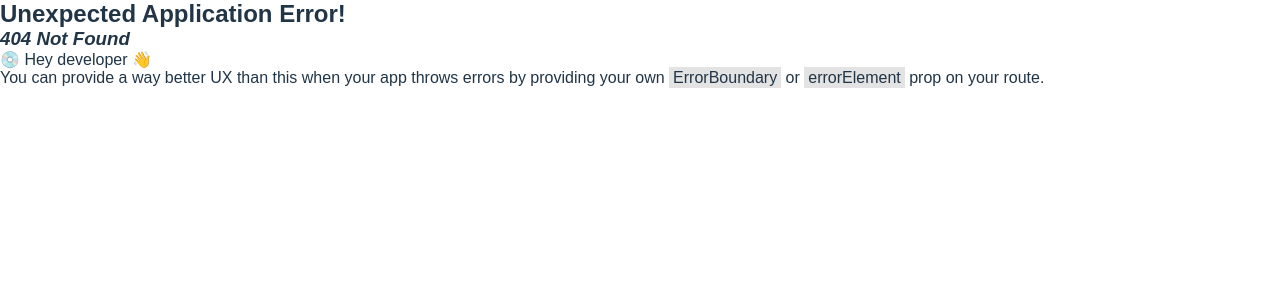
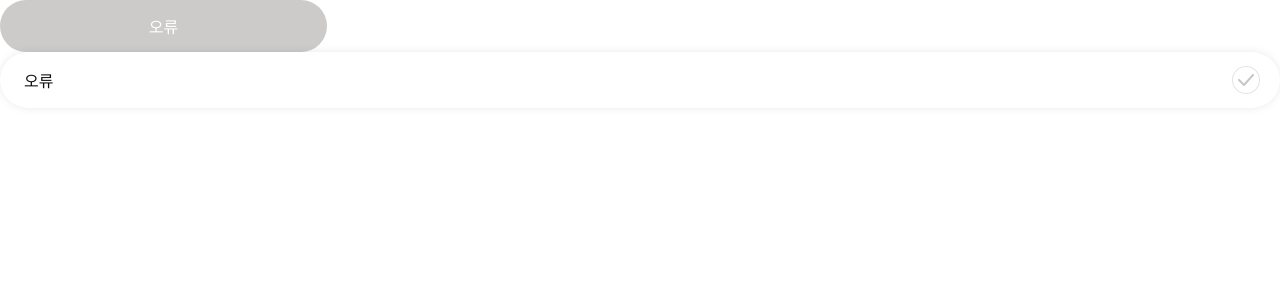
Before and after one commit to SejongPeer/peer_v2, a React (Vite) app: page /buddy in a window 1280 px wide. Before the commit this address had no page. Shown: the top 300 px of the page. Built offline with nearby package versions, Linux system fonts and the light colour scheme.

Commit message:
feat: Buddy 페이지 준비 및 공통 컴포넌트 - 버튼

```diff
--- a/src/App.tsx
+++ b/src/App.tsx
@@ -5,6 +5,7 @@ import { HomePage } from "./pages/home-page";
 import { LoginPage } from "./pages/login-page";
 import { RegisterPage } from "./pages/register-page";
 import { Toaster } from "sonner";
+import { BuddyPage } from "./pages/buddyPage";
 
 const router = createBrowserRouter([
   {
@@ -19,6 +20,10 @@ const router = createBrowserRouter([
     path: "/register",
     element: <RegisterPage />,
   },
+  {
+    path: "/buddy",
+    element: <BuddyPage />,
+  }
 ]);
 
 export const App = () => {
--- a/src/components/banner.tsx
+++ b/src/components/banner.tsx
@@ -79,4 +79,5 @@ const SlideImage = styled.img<SlideImageProps>`
   object-fit: cover;
   animation: ${({ slideIn }) => (slideIn ? fadeIn : fadeOut)} 0.5s ease-in-out;
   cursor: pointer; // 커서를 포인터로 변경
+  margin-top: 16px
 `;
--- /dev/null
+++ b/src/components/buddy/buddyButton.tsx
@@ -0,0 +1,71 @@
+import styled from "styled-components";
+import { COLORS } from "../../theme";
+
+import checked from '../../assets/images/filledCheck.png';
+import unchecked from '../../assets/images/unfilledCheck.png';
+
+interface ButtonProps {
+    text?: string;
+    textChecked?: string;
+    ischecked?: boolean;
+    onClick?: () => void;
+}
+
+export const BuddyButton = ({
+    text='오류',
+    textChecked='오류',
+    ischecked=false ,
+    onClick
+}: ButtonProps) => {
+    return (
+        (ischecked ?
+        <ButtonWrapperChecked
+            onClick={onClick}
+        >
+            {textChecked}
+        </ButtonWrapperChecked>
+        :
+        <ButtonWrapper
+            onClick={onClick}
+        >
+            {text}
+        </ButtonWrapper>
+    )
+    )
+}
+
+const ButtonWrapper = styled.button<ButtonProps>`
+    width: 100%;
+    height: 56px;
+    color: ${COLORS.font1};
+    background-color: #FFF;
+    border-radius: 50px;
+    border: none;
+    cursor: pointer;
+    display: inline-block;
+    text-align: left;
+    padding: 16px 24px;
+    box-shadow: 0px 0px 12px -4px rgba(0, 0, 0, 0.20);
+    background-image: url(${unchecked});
+    background-size: 28px;
+    background-repeat: no-repeat;
+    background-position: right 20px center;
+`;
+const ButtonWrapperChecked = styled.button<ButtonProps>`
+    width: 100%;
+    height: 56px;
+    color: ${COLORS.font1};
+    background-color: #FCECEE;
+    border-radius: 50px;
+    border: 1px solid ${COLORS.main};
+    cursor: pointer;
+    display: inline-block;
+    text-align: left;
+    padding: 16px 24px;
+    box-shadow: 0px 0px 12px -4px rgba(0, 0, 0, 0.20);
+    font-weight: bold;
+    background-image: url(${checked});
+    background-size: 28px;
+    background-repeat: no-repeat;
+    background-position: right 20px center;
+`;
--- /dev/null
+++ b/src/components/buddy/buddyStart.tsx
@@ -0,0 +1,11 @@
+import { ConfirmButton } from "../button/confirmButton";
+import { BuddyButton } from "./buddyButton";
+
+export const BuddyStart = () => {
+    return (
+        <div>
+            <ConfirmButton />
+            <BuddyButton />
+        </div>
+    );
+}
--- /dev/null
+++ b/src/components/button/confirmButton.tsx
@@ -0,0 +1,51 @@
+import styled from "styled-components";
+import { COLORS } from "../../theme";
+
+interface ButtonProps {
+    width?: string;
+    height?: string;
+    text?: string;
+    textcolor?: string;
+    backgroundcolor?: string;
+    borderradius?: string;
+    border?: string;
+    onClick?: () => void;
+}
+
+export const ConfirmButton = ({
+    width='327px',
+    height='52px',
+    text='오류',
+    textcolor=`${COLORS.back2}`,
+    backgroundcolor=`${COLORS.disabled}`,
+    borderradius='50px',
+    border='none',
+    onClick
+}: ButtonProps) => {
+    return (
+        <ButtonWrapper
+            width={width}
+            height={height}
+            textcolor={textcolor}
+            backgroundcolor={backgroundcolor}
+            borderradius={borderradius}
+            border={border}
+            onClick={onClick}
+        >
+            {text}
+        </ButtonWrapper>
+    )
+}
+
+const ButtonWrapper = styled.button<ButtonProps>`
+    width: ${(props) => props.width};
+    height: ${(props) => props.height};
+    color: ${(props) => props.textcolor};
+    background-color: ${(props) => props.backgroundcolor};
+    border-radius: ${(props) => props.borderradius};
+    border: ${(props) => props.border};
+    cursor: pointer;
+    display: inline-block;
+    text-align: center;
+    padding: 14px 0;
+`;
--- a/src/pages/buddyPage.tsx
+++ b/src/pages/buddyPage.tsx
@@ -1,3 +1,20 @@
+import { useSearchParams } from "react-router-dom";
+import { BuddyStart } from "../components/buddy/buddyStart";
+
 export const BuddyPage = () => {
-    return;
+    const [searchParams] = useSearchParams();
+    const step = searchParams.get("step") || "1";
+
+    const buddyStep = () => {
+        switch (step) {
+            case "1":
+                return <BuddyStart />;
+        }
+    }
+
+    return(
+        <div>
+            {buddyStep()}
+        </div>
+    )
 };
--- a/src/pages/home-page.tsx
+++ b/src/pages/home-page.tsx
@@ -1,5 +1,6 @@
-import React from "react";
 import styled from "styled-components";
+
+import Banner from "../components/banner";
 
 import buddyChar from "../assets/images/main/buddy_character.png";
 import honbobChar from "../assets/images/main/honbob_character.png";
@@ -9,32 +10,41 @@ import kakaoImg from "../assets/images/kakao.png";
 
 import { COLORS } from "../theme";
 import { Header } from "../components/header";
-
-const Banner = React.lazy(() => import("../components/banner"));
+import { useEffect } from "react";
+import { useNavigate } from "react-router-dom";
 
 export const HomePage = () => {
+  useEffect(() => {
+    // 페이지가 로드될 때 body 배경색 변경
+    document.body.style.backgroundColor = "#FFF7F7";
+
+    // 컴포넌트가 언마운트될 때 배경색 원래대로 복구
+    return () => {
+      document.body.style.backgroundColor = "";
+    };
+  }, []);
+
+  const navigate = useNavigate();
+  const goBuddyHandler = () => {
+    navigate("/buddy");
+  }
+
   return (
     <Container>
       <Header />
+      <ContentContainer>
       <Banner />
+
       <ServiceContainer>
-        <MatchingBtn>
+        <MatchingBtn onClick={goBuddyHandler}>
           <ServiceTitle>세종버디</ServiceTitle>
           <ServiceInfo>새로운 캠퍼스 짝궁 찾기</ServiceInfo>
-          <ServiceCharacter
-            src={buddyChar}
-            style={{ width: "96px", height: "88px", aspectRatio: "96/88" }}
-            alt="세종버디 캐릭터"
-          />
+          <ServiceCharacter src={buddyChar} style={{width: '96px', height: '88px', aspectRatio: '96/88'}} alt="세종버디 캐릭터"/>
         </MatchingBtn>
         <MatchingBtn>
           <ServiceTitle>혼밥탈출</ServiceTitle>
           <ServiceInfo>혼밥하기 싫을 때</ServiceInfo>
-          <ServiceCharacter
-            src={honbobChar}
-            style={{ width: "88px", height: "88px", aspectRatio: "1/1" }}
-            alt="혼밥탈출 캐릭터"
-          />
+          <ServiceCharacter src={honbobChar} style={{width: '88px', height: '88px', aspectRatio: '1/1'}} alt="혼밥탈출 캐릭터"/>
         </MatchingBtn>
 
         <StudyContainer>
@@ -44,22 +54,12 @@ export const HomePage = () => {
           </TitleContainer>
           <StudyBtnContainer>
             <StudyBtn>
-              <ServiceCharacter
-                src={schoolChar}
-                alt="세종스터디 학교 수업 스터디 캐릭터"
-              />
-              <ServiceTitle style={{ fontSize: "14px" }}>
-                학교 수업 스터디
-              </ServiceTitle>
+              <ServiceCharacter src={schoolChar} alt="세종스터디 학교 수업 스터디 캐릭터"/>
+              <ServiceTitle style={{fontSize: '14px'}}>학교 수업 스터디</ServiceTitle>
             </StudyBtn>
             <StudyBtn>
-              <ServiceCharacter
-                src={contestChar}
-                alt="세종스터디 수업 외 활동 캐릭터"
-              />
-              <ServiceTitle style={{ fontSize: "14px" }}>
-                수업 외 활동
-              </ServiceTitle>
+              <ServiceCharacter src={contestChar} alt="세종스터디 수업 외 활동 캐릭터"/>
+              <ServiceTitle style={{fontSize: '14px'}}>수업 외 활동</ServiceTitle>
             </StudyBtn>
           </StudyBtnContainer>
         </StudyContainer>
@@ -69,32 +69,40 @@ export const HomePage = () => {
         <KakaoImg src={kakaoImg} />
         <Text>카카오톡 문의하기</Text>
       </KakaoBtn>
+      </ContentContainer>
+
     </Container>
   );
 };
 
 const Container = styled.div`
   width: 100%;
-  max-width: 768px;
+  height: 100vh;
+  max-width: 400px;
+  margin: auto;
+  background-color: #FFF7F7;
+`;
+
+const ContentContainer = styled.div`
+  width: 100%;
+  padding: 0 16px;
 `;
 
 const ServiceContainer = styled.main`
   width: 100%;
   display: grid;
-  grid-template-columns: repeat(auto-fill, minmax(166px, 1fr));
+  grid-template-columns: repeat(auto-fill, minmax(166px, 1fr));;
   gap: 11px 10px;
   justify-items: center;
   align-items: center;
   margin: 12px 0 10px;
-  padding: 16px;
 `;
 const MatchingBtn = styled.button`
   border: 1px solid ${COLORS.line2};
-  background-color: #fff;
+  background-color: #FFF;
   border-radius: 16px;
   width: 100%;
-  height: 160px;
-  aspect-ratio: 166/160;
+  height: 100%;
   padding: 16px 8px 16px 16px;
   display: flex;
   flex-direction: column;
@@ -139,11 +147,11 @@ const StudyBtnContainer = styled.div`
 const TitleContainer = styled.div`
   display: flex;
   align-items: baseline;
-  gap: 5px;
+  gap: 4px;
 `;
 const StudyBtn = styled.button`
-  width: 152px;
-  height: 136px;
+  width: 48%;
+  height: 80%;
   aspect-ratio: 152/136;
   padding: 8px 16px;
   background-color: ${COLORS.back1};
@@ -160,10 +168,11 @@ const StudyBtn = styled.button`
   }
 `;
 
+
 const KakaoBtn = styled.button`
   width: 100%;
   height: 40px;
-  background-color: #fff;
+  background-color: #FFF;
   border-radius: 20px;
   border: 1px solid ${COLORS.line2};
   display: flex;
@@ -181,6 +190,7 @@ const KakaoBtn = styled.button`
 const KakaoImg = styled.img`
   width: 20px;
   height: 20px;
+
 `;
 const Text = styled.p`
   color: ${COLORS.font2};
```
Also changed, not shown: 1 other file (tests, documents, lock files or other folders). Lines whose indentation alone changed are shown as unchanged.
